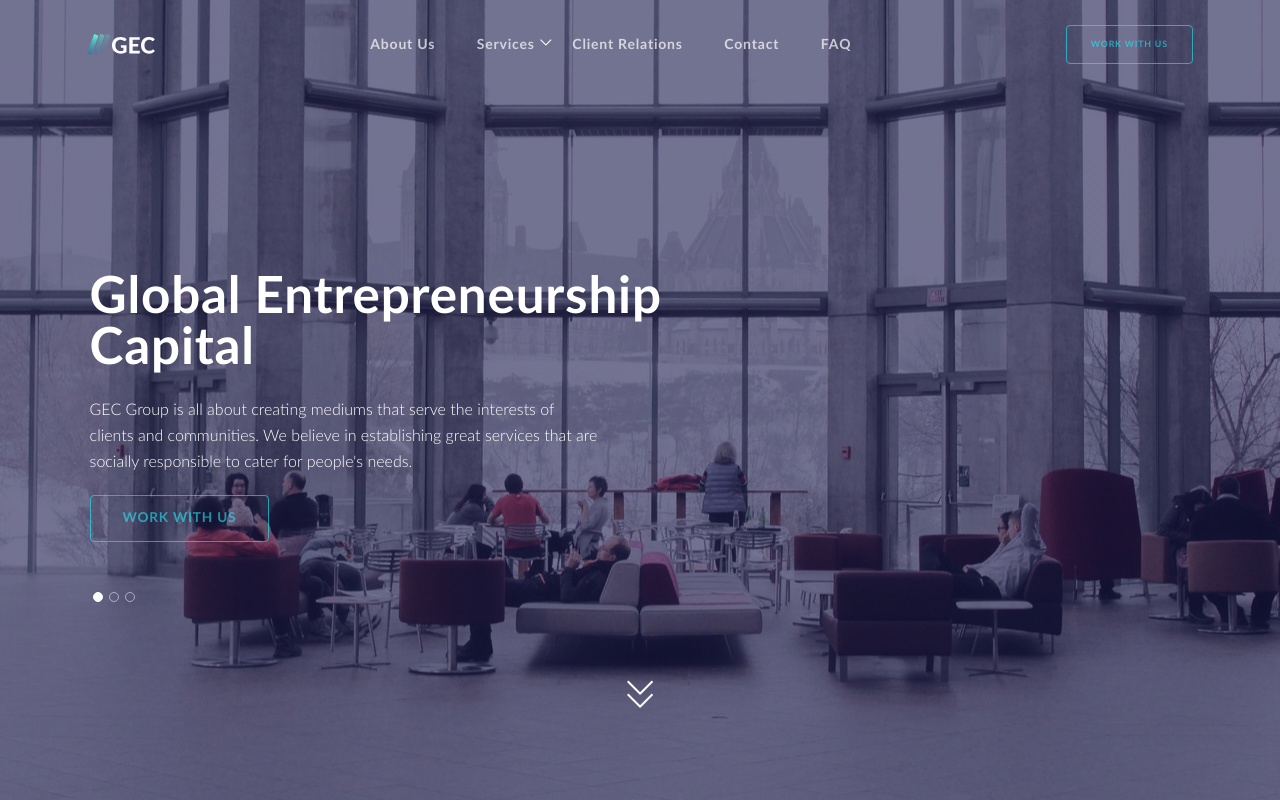
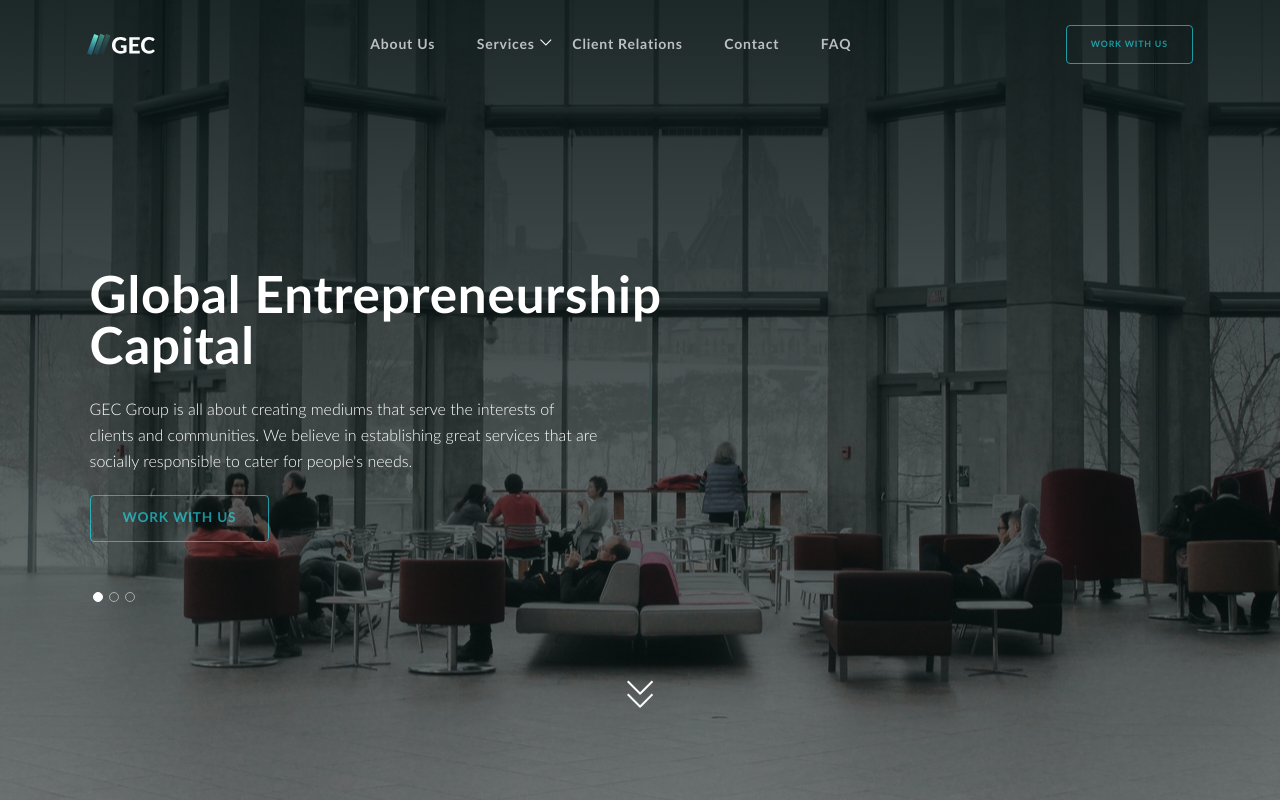
Before and after one commit to alvinuche/gec-site, a React (Create React App) app: page / in a window 1280 px wide. Shown: the top 800 px of the page. Built offline with nearby package versions, Linux system fonts and the light colour scheme.

Commit message:
fix: carousel background overlay

```diff
--- a/src/components/Header.js
+++ b/src/components/Header.js
@@ -59,7 +59,7 @@ const Header = () => {
 					<div
 						className="carousel-bg"
 						style={{
-							background: `linear-gradient(rgba(22, 21, 73, 0.6), rgba(22, 21, 73, 0.6)), url(${home_bg}) center/cover no-repeat`,
+							background: `linear-gradient(rgba(4, 16, 16, 0.9), rgba(4, 16, 16, 0.5)), url(${home_bg}) center/cover no-repeat`,
 						}}
 					></div>
 					<Carousel.Caption className="carousel-caption container">
@@ -96,7 +96,7 @@ const Header = () => {
 					<div
 						className="carousel-bg"
 						style={{
-							background: `linear-gradient(rgba(22, 21, 73, 0.6), rgba(22, 21, 73, 0.6)), url(${estate_bg}) center/cover no-repeat`,
+							background: `linear-gradient(rgba(4, 16, 16, 0.9), rgba(4, 16, 16, 0.5)), url(${estate_bg}) center/cover no-repeat`,
 						}}
 					></div>
 					<Carousel.Caption className="carousel-caption">
@@ -115,7 +115,7 @@ const Header = () => {
 					<div
 						className="carousel-bg"
 						style={{
-							background: `linear-gradient(rgba(22, 21, 73, 0.6), rgba(22, 21, 73, 0.6)), url(${construction_bg}) center/cover no-repeat`,
+							background: `linear-gradient(rgba(4, 16, 16, 0.9), rgba(4, 16, 16, 0.5)), url(${construction_bg}) center/cover no-repeat`,
 						}}
 					></div>
 					<Carousel.Caption className="carousel-caption">
```
